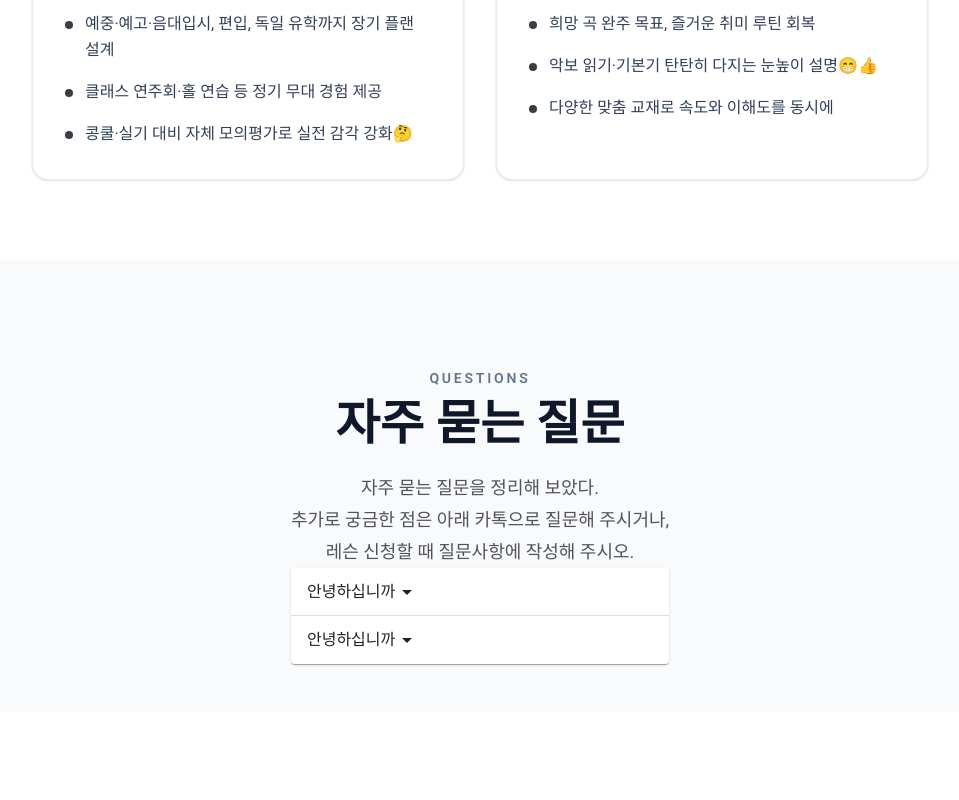
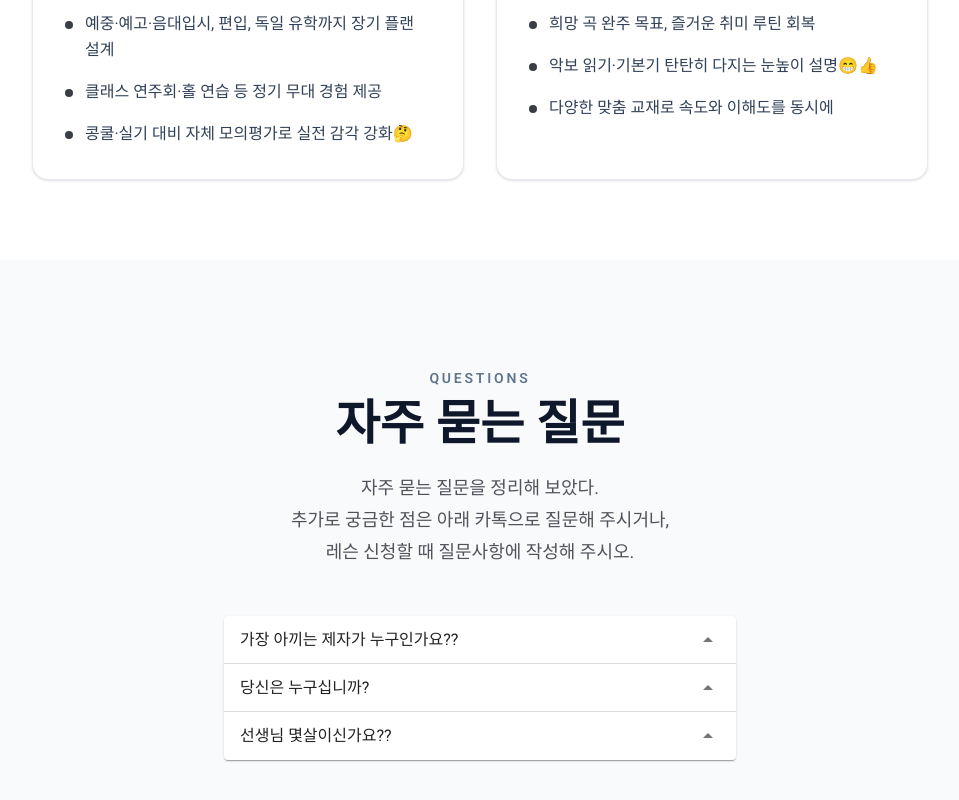
Before and after one commit to yoojanghun/crystal-piano-class, a React (Vite) app: page / in a window 1280 px wide. Shown: the part 4083-4883 px from the top of the page, without its empty margins (160-1119 px from the left). Before the commit the page ends 4795 px from the top, so only its background shows below. Built offline with nearby package versions, Linux system fonts and the light colour scheme.

Commit message:
Questions 작성

```diff
--- a/src/pages/Home/components/Questions.tsx
+++ b/src/pages/Home/components/Questions.tsx
@@ -1,17 +1,28 @@
 import {
   Accordion,
   AccordionSummary,
-  AccordionDetails
+  AccordionDetails,
 } from "@mui/material";
 import {
-  ArrowDropDown
+  ArrowDropUp
 } from "@mui/icons-material";
+import { useState } from "react";
 
 function Questions() {
+
+  const [expanded, setExpanded] = useState<string | boolean>(false);
+
+  const handleChange = (panel:string) => (
+    _event:React.SyntheticEvent,
+    isExpanded: boolean
+  ) => {
+    setExpanded(isExpanded ? panel : false);
+  };
+
   return(
     <div className="w-full flex justify-center px-4 py-12 sm:px-6 lg:px-8">
-      <div className="max-w-4xl">
-        <div className="text-center">
+      <div className="w-lg max-w-4xl">
+        <div className="text-center mb-12">
           <span className="text-sm font-semibold uppercase tracking-[0.2em] text-slate-500 mb-3 block">
             Questions
           </span>
@@ -26,22 +37,76 @@ function Questions() {
         </div>
 
         <div>
-          <Accordion>
-            <AccordionSummary>
-              <span>안녕하십니까</span>
-              <ArrowDropDown />
+          <Accordion
+            disableGutters
+            expanded={expanded === "panel1"}
+            onChange={handleChange("panel1")}
+            sx={{
+              "&.Mui-expanded": {
+                margin: 0,
+              },
+            }}
+          >
+            <AccordionSummary
+              expandIcon={<ArrowDropUp />}
+              sx={{
+                "&.Mui-expanded": {
+                  backgroundColor: "#f1f5f9"
+                }
+              }}
+            >
+              가장 아끼는 제자가 누구인가요??
             </AccordionSummary>
             <AccordionDetails>
-              반갑습니다
+              유장훈 이에요!!
             </AccordionDetails>
           </Accordion>
-          <Accordion>
-            <AccordionSummary>
-              <span>안녕하십니까</span>
-              <ArrowDropDown />
+          <Accordion
+            disableGutters
+            expanded={expanded === "panel2"}
+            onChange={handleChange("panel2")}
+            sx={{
+              "&.Mui-expanded": {
+                margin: 0,
+              }
+            }}
+          >
+            <AccordionSummary
+              expandIcon={<ArrowDropUp />}
+              sx={{
+                "&.Mui-expanded": {
+                  backgroundColor: "#f1f5f9"
+                }
+              }}
+            >
+              당신은 누구십니까?
             </AccordionSummary>
             <AccordionDetails>
-              반갑습니다
+              저는 사람입니다
+            </AccordionDetails>
+          </Accordion>
+          <Accordion
+            disableGutters
+            expanded={expanded === "panel3"}
+            onChange={handleChange("panel3")}
+            sx={{
+              "&.Mui-expanded": {
+                margin: 0,
+              }
+            }}
+          >
+            <AccordionSummary
+              expandIcon={<ArrowDropUp />}
+              sx={{
+                "&.Mui-expanded": {
+                  backgroundColor: "#f1f5f9"
+                }
+              }}
+            >
+              선생님 몇살이신가요??
+            </AccordionSummary>
+            <AccordionDetails>
+              24살 입니다
             </AccordionDetails>
           </Accordion>
         </div>
```
